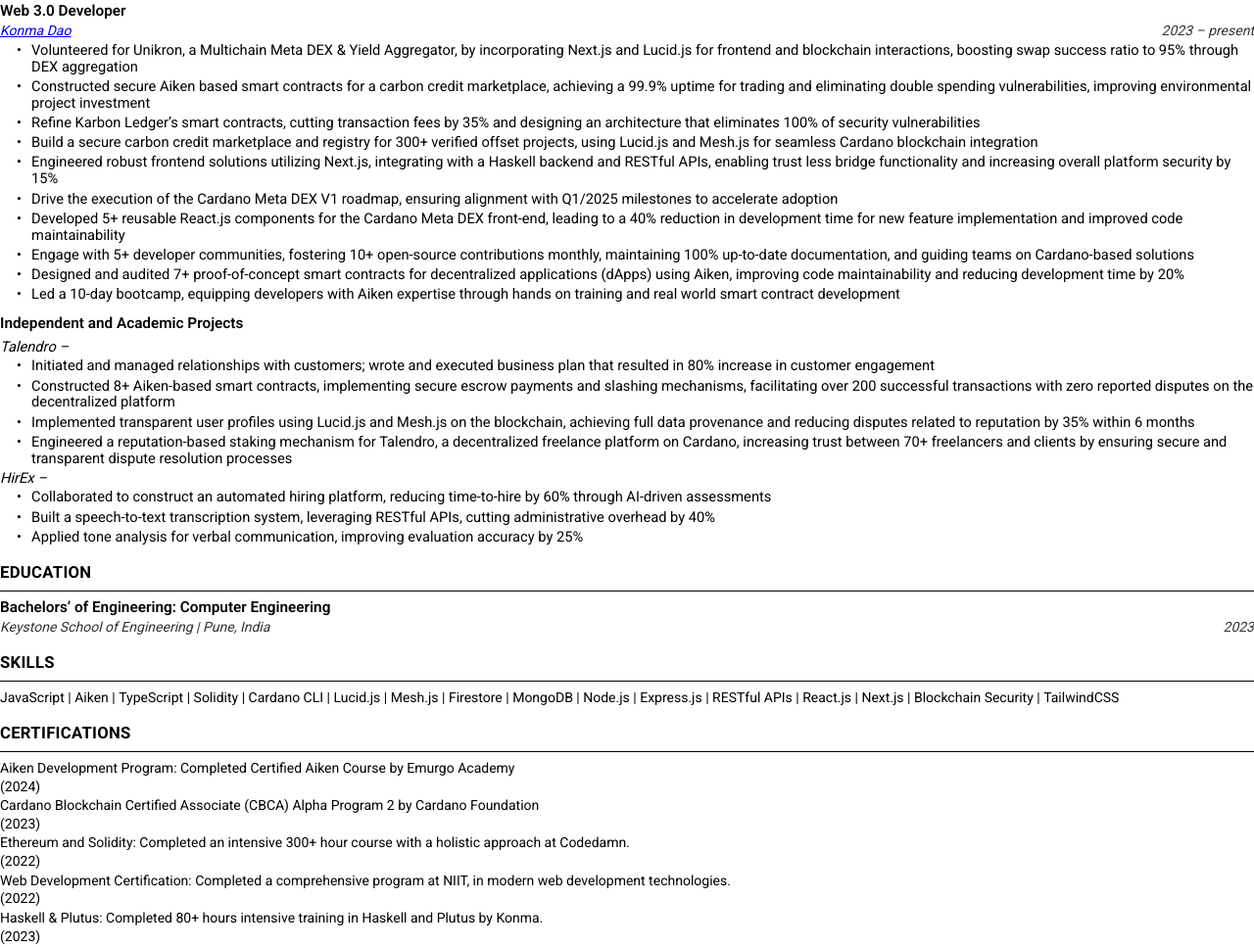
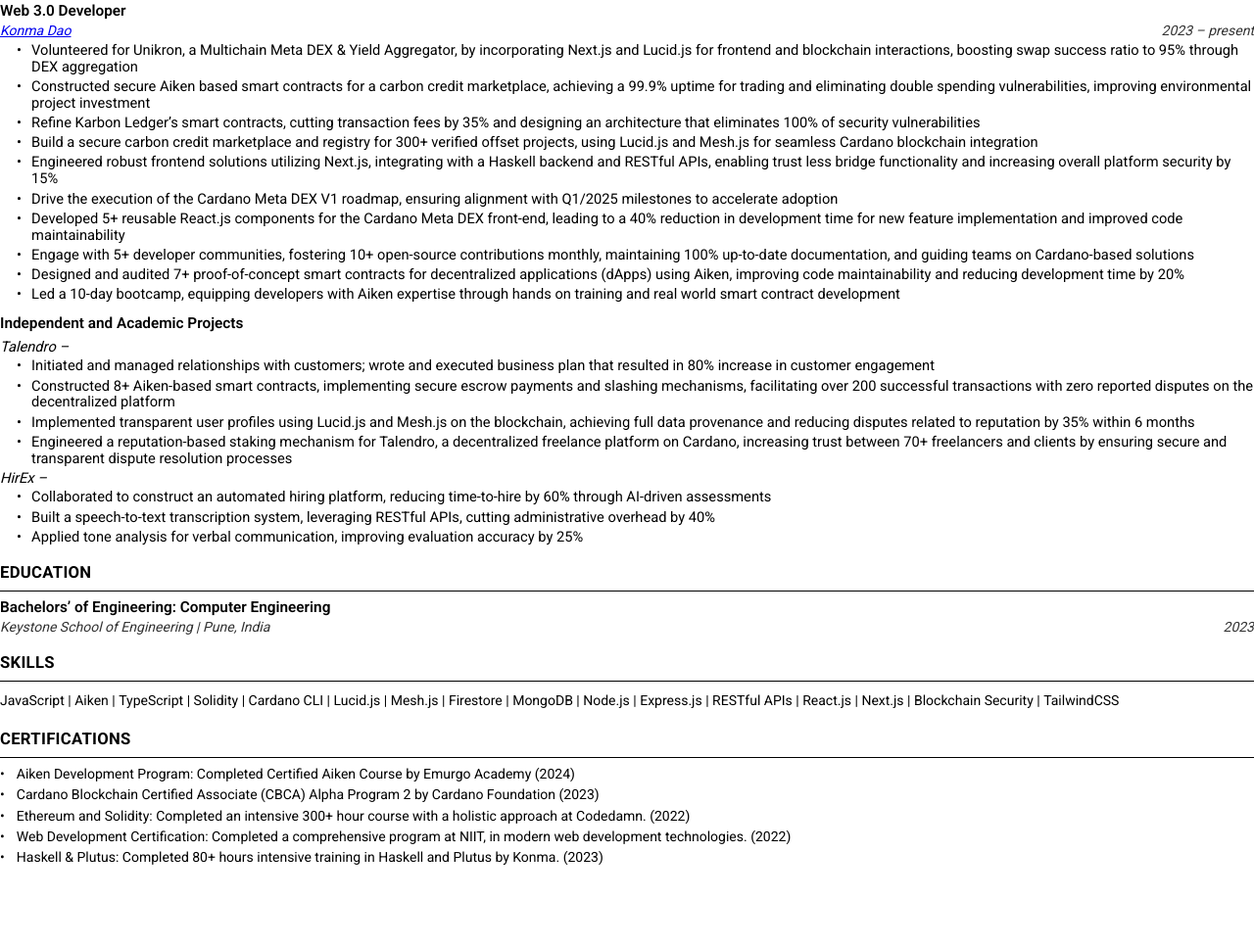
Before and after one commit to rahatsayyed/resume-html-pdf, a website: page resume.html in a window 1280 px wide. Shown: the part 235-1202 px from the top of the page at 98% size. After the commit the page ends 1119 px from the top, so only its background shows below. Drawn offline with Linux system fonts and the light colour scheme.

Commit message:
style: Improve skills list spacing and enhance certifications section with bullet points and inline year display.

```diff
--- a/resume.html
+++ b/resume.html
@@ -208,6 +208,7 @@
         margin: 0;
         padding: 0;
         list-style: none;
+        line-height: 1.6;
       }
 
       .skills-list li {
@@ -221,8 +222,9 @@
         content: none;
       }
 
+      /* Pipe with ample space on both sides so skills don't look clustered */
       .skills-list li:not(:last-child)::after {
-        content: " | ";
+        content: "  |  ";
         font-weight: 400;
       }
 
@@ -242,12 +244,31 @@
       }
 
       .cert-item {
-        margin-bottom: 2.5pt;
+        position: relative;
+        margin-bottom: 4pt;
+        padding-left: 1.2em;
         break-inside: avoid;
+      }
+
+      .cert-item:last-child {
+        margin-bottom: 0;
+      }
+
+      .cert-item::before {
+        content: "•";
+        position: absolute;
+        left: 0;
+        color: #000000;
+      }
+
+      .cert-item p {
+        margin: 0 0 0.15em 0;
+        display: inline;
       }
 
       .cert-item .cert-year {
         font-weight: 400;
+        white-space: nowrap;
       }
 
       /* ===== PROJECTS (same as Experience, max 2–3 bullets) ===== */
@@ -392,19 +413,19 @@
     <hr class="section-divider" />
     <div class="certifications-section">
       <div class="cert-item">
-        <p>Aiken Development Program: Completed Certified Aiken Course by Emurgo Academy</p> (2024)
+        <p>Aiken Development Program: Completed Certified Aiken Course by Emurgo Academy</p><span class="cert-year"> (2024)</span>
       </div>
       <div class="cert-item">
-        <p>Cardano Blockchain Certified Associate (CBCA) Alpha Program 2 by Cardano Foundation</p> (2023)
+        <p>Cardano Blockchain Certified Associate (CBCA) Alpha Program 2 by Cardano Foundation</p><span class="cert-year"> (2023)</span>
       </div>
       <div class="cert-item">
-        <p>Ethereum and Solidity: Completed an intensive 300+ hour course with a holistic approach at Codedamn.</p> (2022)
+        <p>Ethereum and Solidity: Completed an intensive 300+ hour course with a holistic approach at Codedamn.</p><span class="cert-year"> (2022)</span>
       </div>
       <div class="cert-item">
-        <p>Web Development Certification:  Completed a comprehensive program at NIIT, in modern web development technologies.</p> (2022)
+        <p>Web Development Certification:  Completed a comprehensive program at NIIT, in modern web development technologies.</p><span class="cert-year"> (2022)</span>
       </div>
       <div class="cert-item">
-        <p>Haskell & Plutus: Completed 80+ hours intensive training in Haskell and Plutus by Konma.</p> (2023)
+        <p>Haskell & Plutus: Completed 80+ hours intensive training in Haskell and Plutus by Konma.</p><span class="cert-year"> (2023)</span>
       </div>
     </div>
 
```
Also changed, not shown: resume.template.html (+25 -4 lines), 1 other file.
